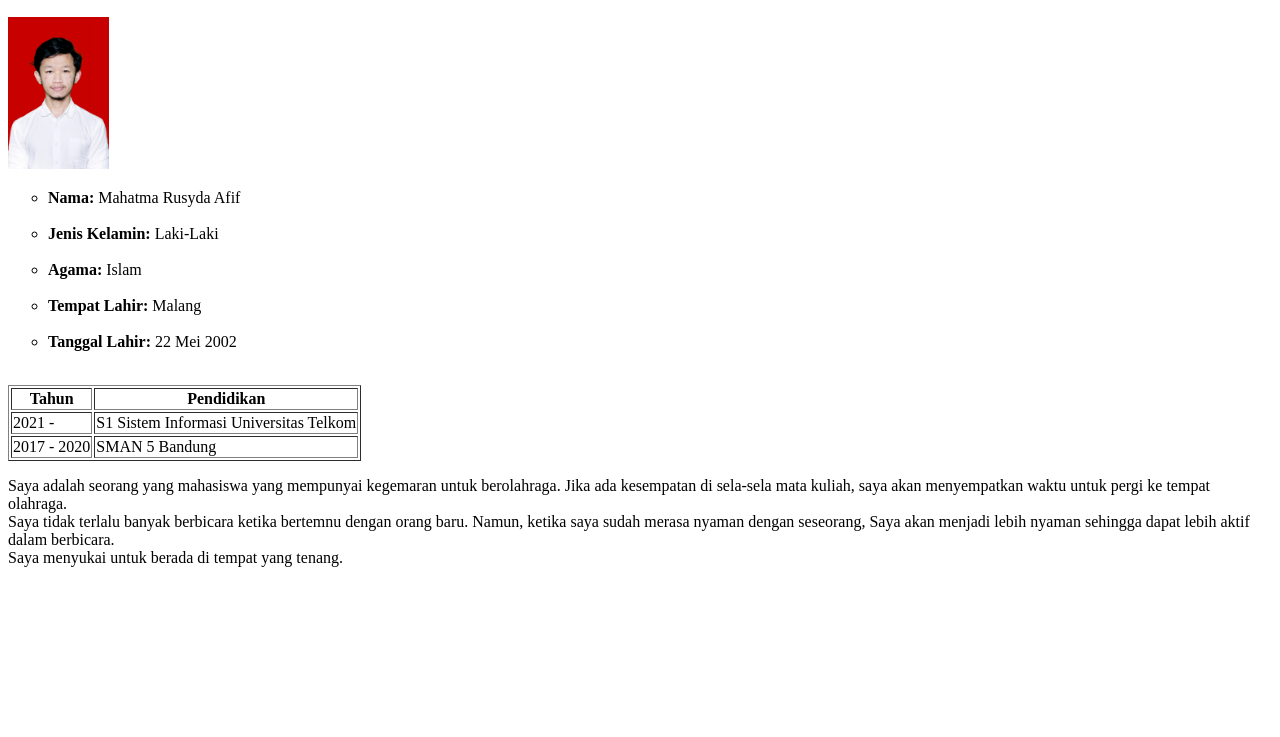
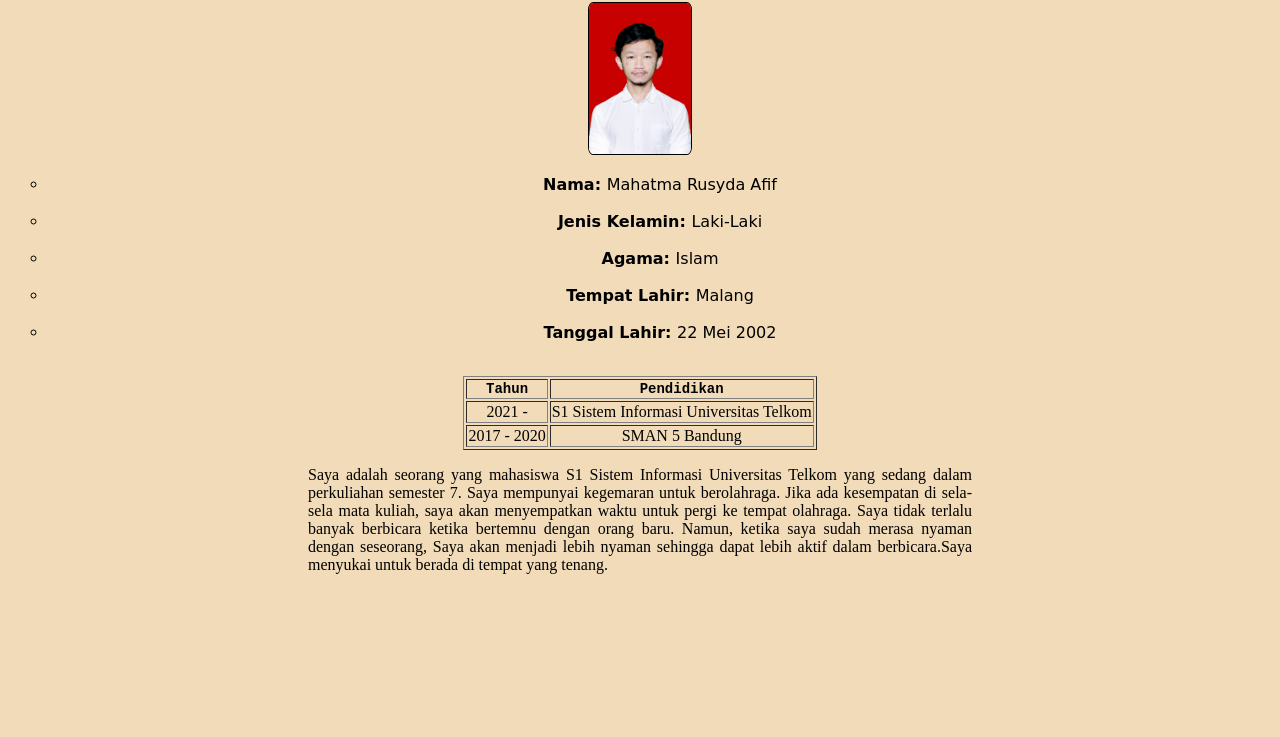
Before and after one commit to Mahatma22/wad_project1, a plain HTML site: page index.html in a window 1280 px wide. Shown: the part 63-800 px from the top of the page. Drawn offline with Linux system fonts and the light colour scheme.

Commit message:
index.html

```diff
--- a/index.html
+++ b/index.html
@@ -5,27 +5,26 @@
 	<meta name="viewport" content="width=device-width, initial-scale=1">
 	<title>CV Online</title>
 </head>
-<body>
 
-<h1>
+<body style="background-color: #f2dbb8; text-align:center ;">
+
+<h1 style="color: #000; font-family: monospace;">
 	Curriculum Vitae
 </h1>
-
-<img src="foto.jpg" width="8%">
-
+	<img src="foto.jpg" width="8%" border="1px" style="border-radius: 5%;">
 <ul type="circle">
-	<li><b>Nama: </b>Mahatma Rusyda Afif</li><br>
-	<li><b>Jenis Kelamin: </b>Laki-Laki</li><br>
-	<li><b>Agama: </b>Islam</li><br>
-	<li><b>Tempat Lahir: </b>Malang</li><br>
-	<li><b>Tanggal Lahir: </b>22 Mei 2002</li><br>
+	<li style="font-family: cursive;"><b>Nama: </b>Mahatma Rusyda Afif</li><br>
+	<li style="font-family: cursive;"><b>Jenis Kelamin: </b>Laki-Laki</li><br>
+	<li style="font-family: cursive;"><b>Agama: </b>Islam</li><br>
+	<li style="font-family: cursive;"><b>Tempat Lahir: </b>Malang</li><br>
+	<li style="font-family: cursive;"><b>Tanggal Lahir: </b>22 Mei 2002</li><br>
 
 </ul>
 
-<table border="1px">
+<table style="margin-left: auto; margin-right: auto;" border="1px">
 	<tr>
-		<th>Tahun</th>
-		<th>Pendidikan</th>
+		<th style="font-family: monospace; font-size: 14px;">Tahun</th>
+		<th style="font-family: monospace; font-size: 14px">Pendidikan</th>
 	</tr>
 	<tr>
 		<td>2021 - </td>
@@ -37,10 +36,8 @@
 	</tr>
 </table>
 
-<p>
-	Saya adalah seorang yang mahasiswa yang mempunyai kegemaran untuk berolahraga. Jika ada kesempatan di sela-sela mata kuliah, saya akan menyempatkan waktu untuk pergi ke tempat olahraga. <br>
-	Saya tidak terlalu banyak berbicara ketika bertemnu dengan orang baru. Namun, ketika saya sudah merasa nyaman dengan seseorang, Saya akan menjadi lebih nyaman sehingga dapat lebih aktif dalam berbicara. <br>
-	Saya menyukai untuk berada di tempat yang tenang.
+<p style="margin-left: 300px; margin-right: 300px; text-align: justify;">
+	Saya adalah seorang yang mahasiswa S1 Sistem Informasi Universitas Telkom yang sedang dalam perkuliahan semester 7. Saya mempunyai kegemaran untuk berolahraga. Jika ada kesempatan di sela-sela mata kuliah, saya akan menyempatkan waktu untuk pergi ke tempat olahraga. Saya tidak terlalu banyak berbicara ketika bertemnu dengan orang baru. Namun, ketika saya sudah merasa nyaman dengan seseorang, Saya akan menjadi lebih nyaman sehingga dapat lebih aktif dalam berbicara.Saya menyukai untuk berada di tempat yang tenang.
 </p>
 
 </body>
```
